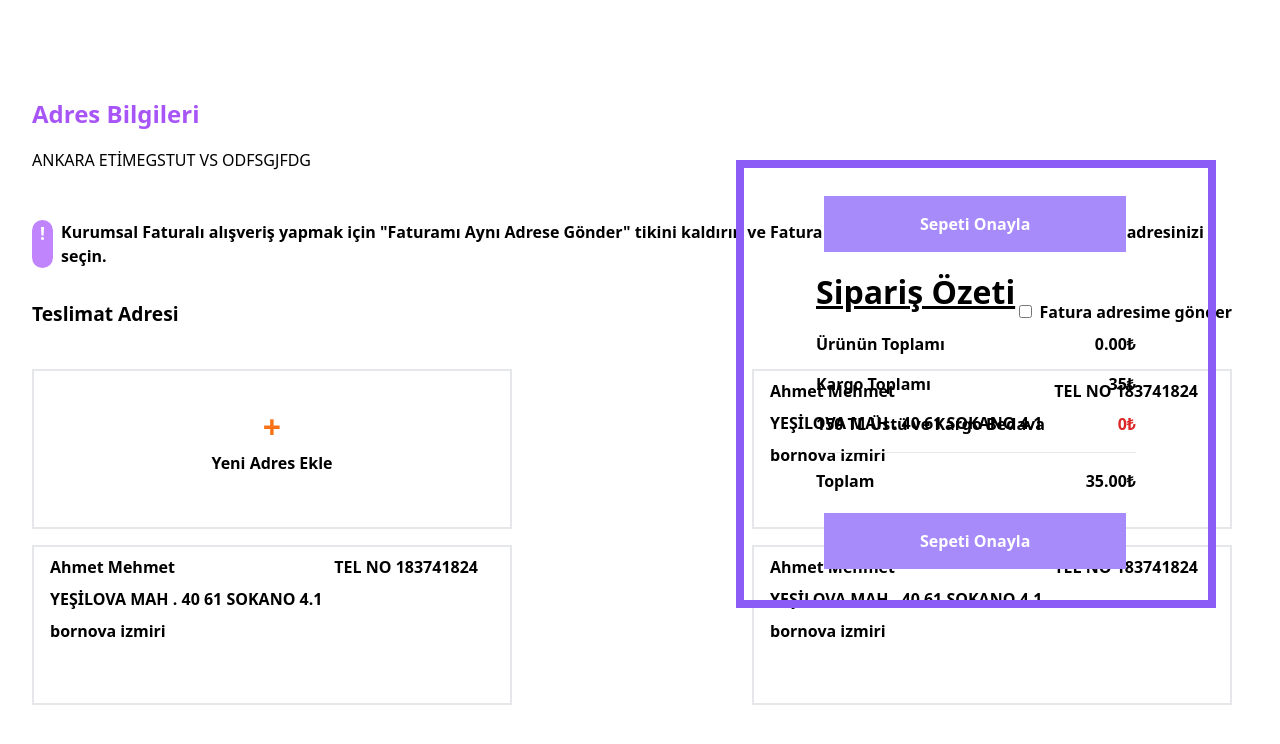
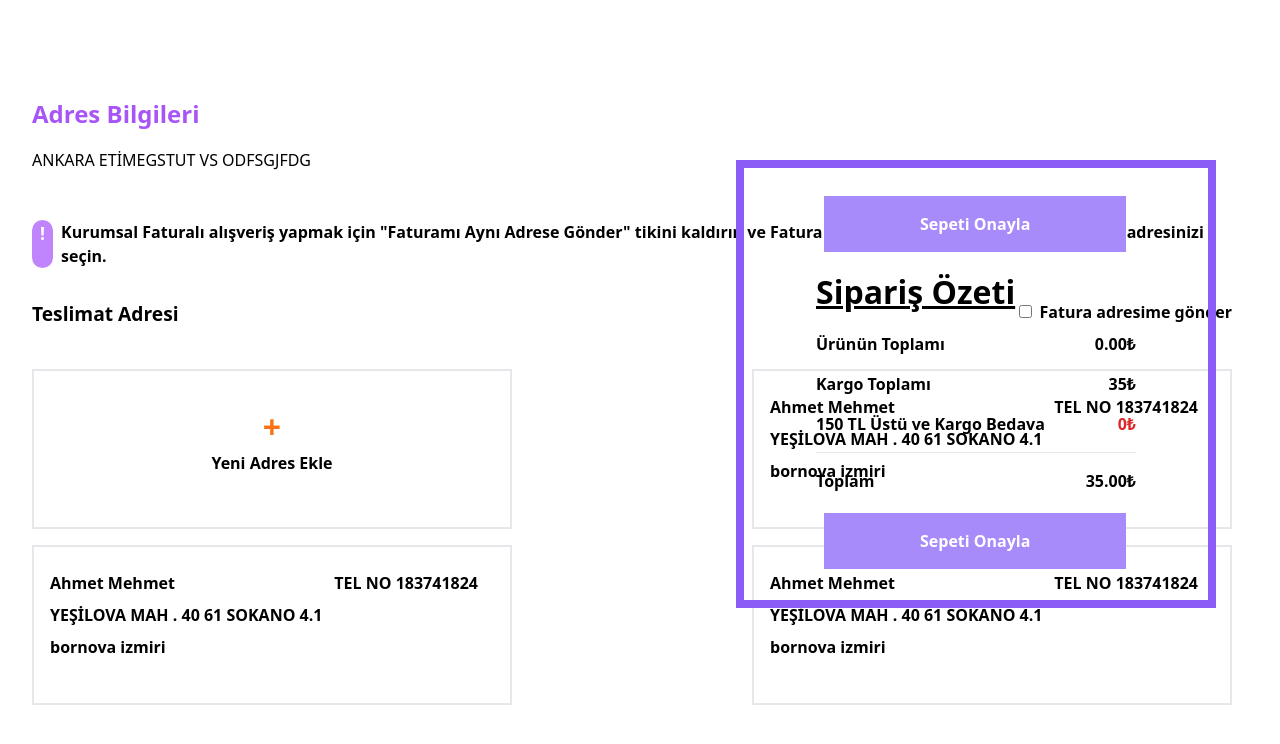
Before and after one commit to KrieqqeR/e-commercesite, a React (Create React App) app: page /completepaying in a window 1280 px wide. Shown: the top 744 px of the page. Built offline with nearby package versions, Linux system fonts and the light colour scheme; no server answers.

Commit message:
css updated.

```diff
--- a/src/components/PayingConfirmPage.js
+++ b/src/components/PayingConfirmPage.js
@@ -34,7 +34,7 @@ export const PayingConfirmPage = () => {
                         </div>
                         {Array.from({ length: 3 }).map((_, i) => (
                             <div className='w-[30rem] h-[10rem] border-2 pl-4 pt-2 cursor-pointer' key={i}>
-                                <div className='flex justify-between mr-8'>
+                                <div className='flex justify-between mr-8 mt-4'>
                                     <h1 className='font-bold text-black'>Ahmet Mehmet</h1>
                                     <p className='text-black font-semibold'>TEL NO 183741824</p>
                                 </div>
```
